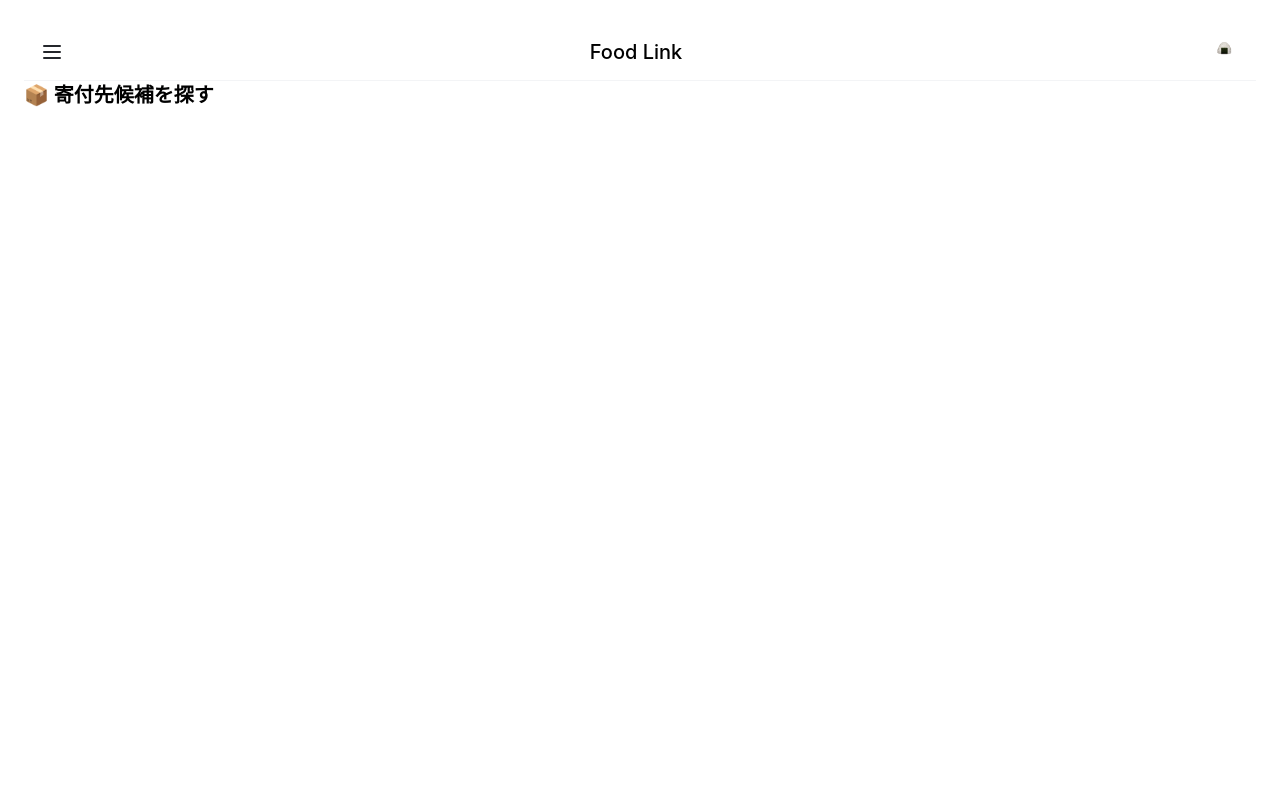
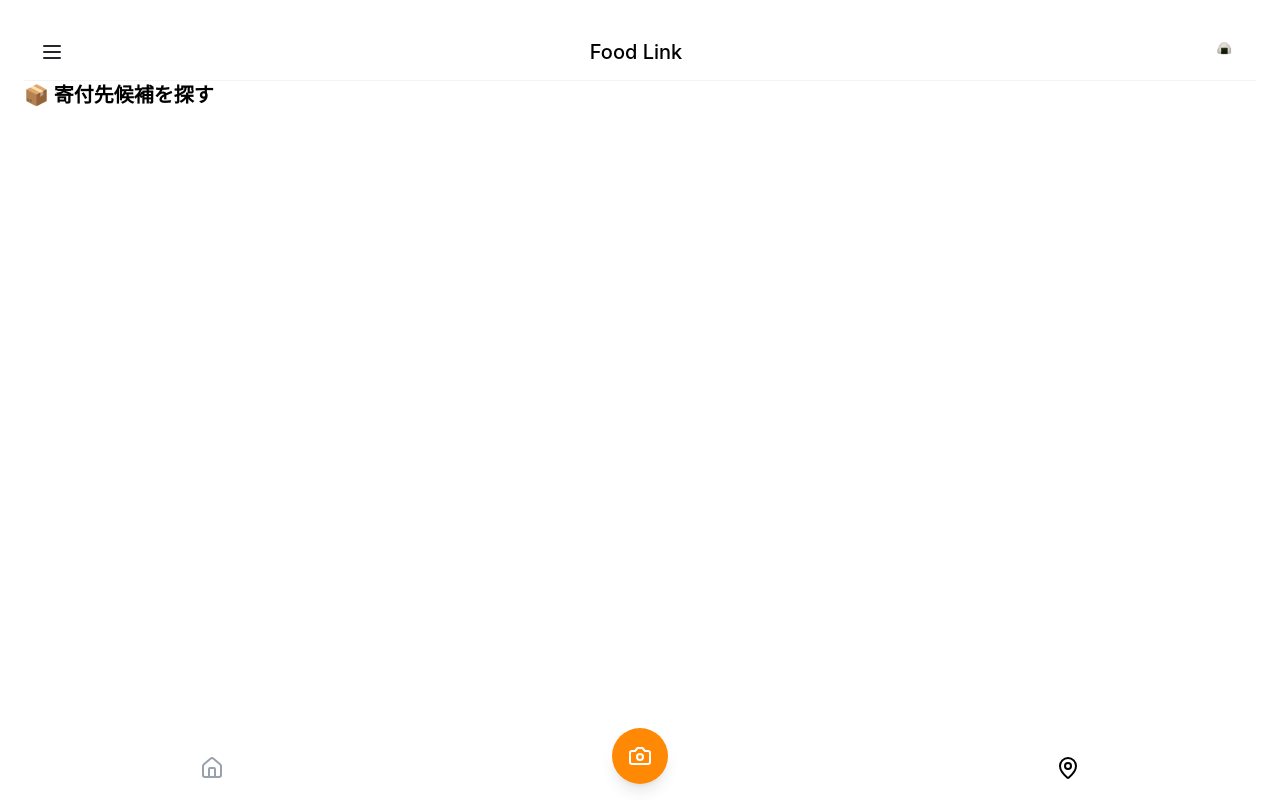
Before and after one commit to RilaKorila/food_link, a Next.js app: page /matchFoodBank in a window 1280 px wide. Built offline with nearby package versions, Linux system fonts and the light colour scheme.

Commit message:
BottomNavigationのデザインを修正

```diff
--- a/src/components/BottomNavigation.js
+++ b/src/components/BottomNavigation.js
@@ -7,13 +7,11 @@ export default function BottomNavigation({ activeTab, setActiveTab }) {
   const iconSize = 24 // 画像サイズ
 
   return (
-
-
-    <footer className="myfooter w-full z-10 bg-white shadow-md">
+    <footer className="fixed bottom-0 left-0 w-full z-50 bg-white shadow-md">
       <div className="flex justify-around items-center h-16">
         <button
           onClick={() => setActiveTab("home")}
-          className={`rounded-full ${
+          className={`flex items-center justify-center w-12 h-12 rounded-full ${
             activeTab === "home" ? "text-black" : "text-gray-400"
           }`}
         >
@@ -22,15 +20,15 @@ export default function BottomNavigation({ activeTab, setActiveTab }) {
 
         <button
           onClick={() => setActiveTab("camera")}
-          className="rounded-full"
+          className="w-14 h-14 rounded-full bg-orange-400 flex items-center justify-center -mt-6 shadow-lg"
         >
-          <Camera size={iconSize}/>
+          <Camera size={iconSize} className="text-white" />
         </button>
 
         <button
           onClick={() => setActiveTab("map")}
-          className={`rounded-full ${
-            activeTab === "map" ? "bg-black text-white" : "bg-gray-200 text-black"
+          className={`flex items-center justify-center w-12 h-12 rounded-full ${
+            activeTab === "map" ? "text-black" : "text-gray-400"
           }`}
         >
           <MapPin size={iconSize} />
--- a/src/pages/matchFoodBank.js
+++ b/src/pages/matchFoodBank.js
@@ -1,5 +1,6 @@
 import { useEffect, useState } from "react"
 import Header from "@/components/Header"
+import BottomNavigation from "@/components/BottomNavigation"
 
 export default function MatchFoodBank() {
   const [imageSrc, setImageSrc] = useState(null)
@@ -22,6 +23,8 @@ export default function MatchFoodBank() {
           <img src={imageSrc} alt="captured" className="border rounded" />
         </div>
       )}
+
+      <BottomNavigation activeTab="map" setActiveTab={() => {}} />
     </div>
   )
 }
```
